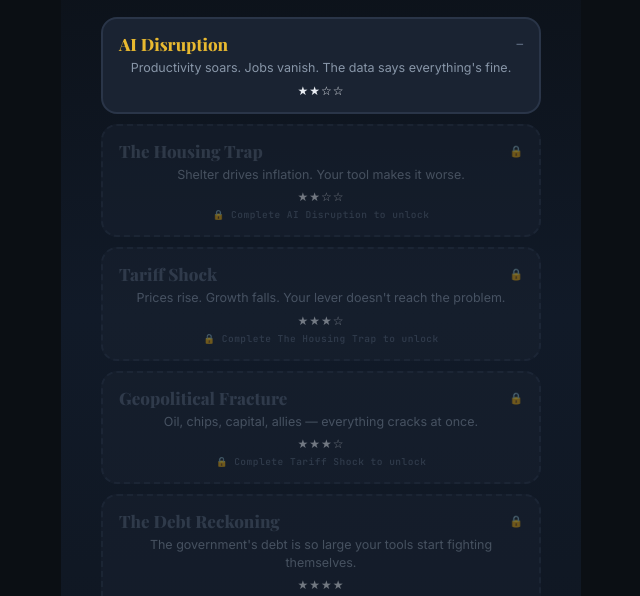
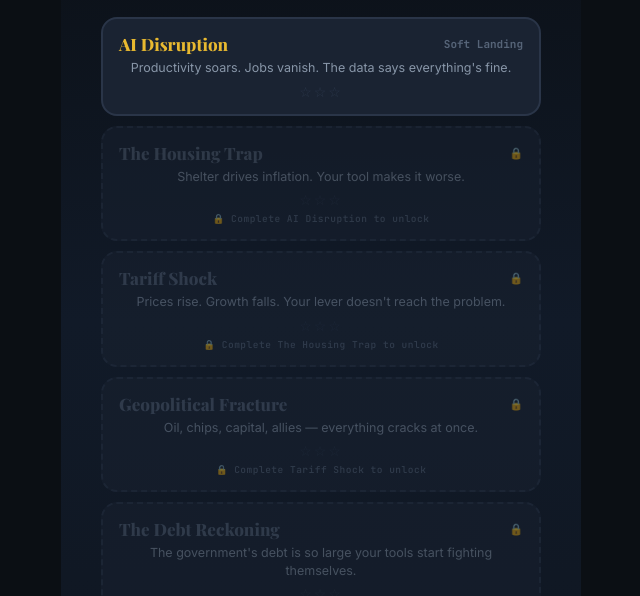
Before and after one commit to chrisrileyy91-gif/fed-tycoon, a website: page index.html in a window 1280 px wide. Shown: the part 189-785 px from the top of the page, without its empty margins (319-959 px from the left). Drawn offline with Linux system fonts and the light colour scheme.

Commit message:
Replace difficulty stars with achievement stars and Fed tier labels

```diff
--- a/index.html
+++ b/index.html
@@ -71,9 +71,10 @@ body{background:var(--bg);color:var(--txt);font-family:var(--sans);max-width:520
 .deck-card .dc-title{font-family:var(--serif);font-size:17px;font-weight:800;color:var(--gold)}
 .deck-card.locked .dc-title{color:var(--dimmer)}
 .deck-card .dc-badge{font-family:var(--mono);font-size:11px;font-weight:700;color:var(--dimmer)}
-.deck-card .dc-badge.score{color:var(--green)}
 .deck-card .dc-sub{font-size:12.5px;color:var(--dim);line-height:1.4;margin-bottom:6px}
-.deck-card .dc-diff{font-size:12px;letter-spacing:1px}
+.deck-card .dc-diff{font-size:14px;letter-spacing:2px}
+.astar{color:#2a3548}
+.astar.earned{color:var(--gold)}
 .deck-card .dc-lock-msg{font-family:var(--mono);font-size:9.5px;color:var(--dimmer);letter-spacing:.5px;margin-top:4px}
 #deckDetail{display:none;flex-direction:column;align-items:center;padding:20px 24px 40px;text-align:center}
 #deckDetail.show{display:flex}
@@ -3383,18 +3384,19 @@ function animateNum(el,from,to,dur,fmtFn){
 }
 $('muteBtn')&&$('muteBtn').addEventListener('click',()=>{const m=Audio8.toggleMute();$('muteBtn').textContent=m?'🔇':'🔊';});
 
+function tierLabel(diff){return diff>=4?'Volcker Territory':diff>=3?'Dual Mandate':'Soft Landing';}
+function achieveStars(best){var n=best>=200?3:best>=150?2:best>=100?1:0;var h='';for(var i=0;i<3;i++)h+='<span class="astar'+(i<n?' earned':'')+'">'+( i<n?'★':'☆')+'</span>';return h;}
 function renderPicker(){
   const save=loadSave();
   const list=$('deckList');list.innerHTML='';
   DECKS.forEach((deck,i)=>{
     const unlocked=save.unlocked.includes(deck.id);
     const best=save.best[deck.id];
-    const stars='★'.repeat(deck.difficulty)+'☆'.repeat(4-deck.difficulty);
     const card=document.createElement('div');
     card.className='deck-card'+(unlocked?'':' locked');
     const prevDeck=i>0?DECKS[i-1]:null;
     const lockMsg=!unlocked&&prevDeck?`🔒 Complete ${prevDeck.title} to unlock`:'';
-    card.innerHTML=`<div class="dc-top"><span class="dc-title">${deck.title}</span><span class="dc-badge${best?' score':''}">${unlocked?(best?'★ '+best:'—'):'🔒'}</span></div><div class="dc-sub">${deck.subtitle}</div><div class="dc-diff">${stars}</div>${lockMsg?'<div class="dc-lock-msg">'+lockMsg+'</div>':''}`;
+    card.innerHTML=`<div class="dc-top"><span class="dc-title">${deck.title}</span><span class="dc-badge">${unlocked?tierLabel(deck.difficulty):'🔒'}</span></div><div class="dc-sub">${deck.subtitle}</div><div class="dc-diff">${achieveStars(best)}</div>${lockMsg?'<div class="dc-lock-msg">'+lockMsg+'</div>':''}`;
     if(unlocked)card.onclick=()=>showDeckDetail(deck);
     list.appendChild(card);
   });
@@ -3404,7 +3406,7 @@ function showDeckDetail(deck){
   $('deckPicker').style.display='none';
   $('deckDetail').style.display='flex';
   $('detailTitle').textContent=deck.title;
-  $('detailDiff').textContent='★'.repeat(deck.difficulty)+'☆'.repeat(4-deck.difficulty)+' · '+deck.yr;
+  var dsave=loadSave();var dbest=dsave.best[deck.id];$('detailDiff').innerHTML=tierLabel(deck.difficulty)+' · '+achieveStars(dbest)+' · '+deck.yr;
   $('introNarrative').innerHTML=deck.narrative;
 }
 $('deckBack').addEventListener('click',()=>{
```
